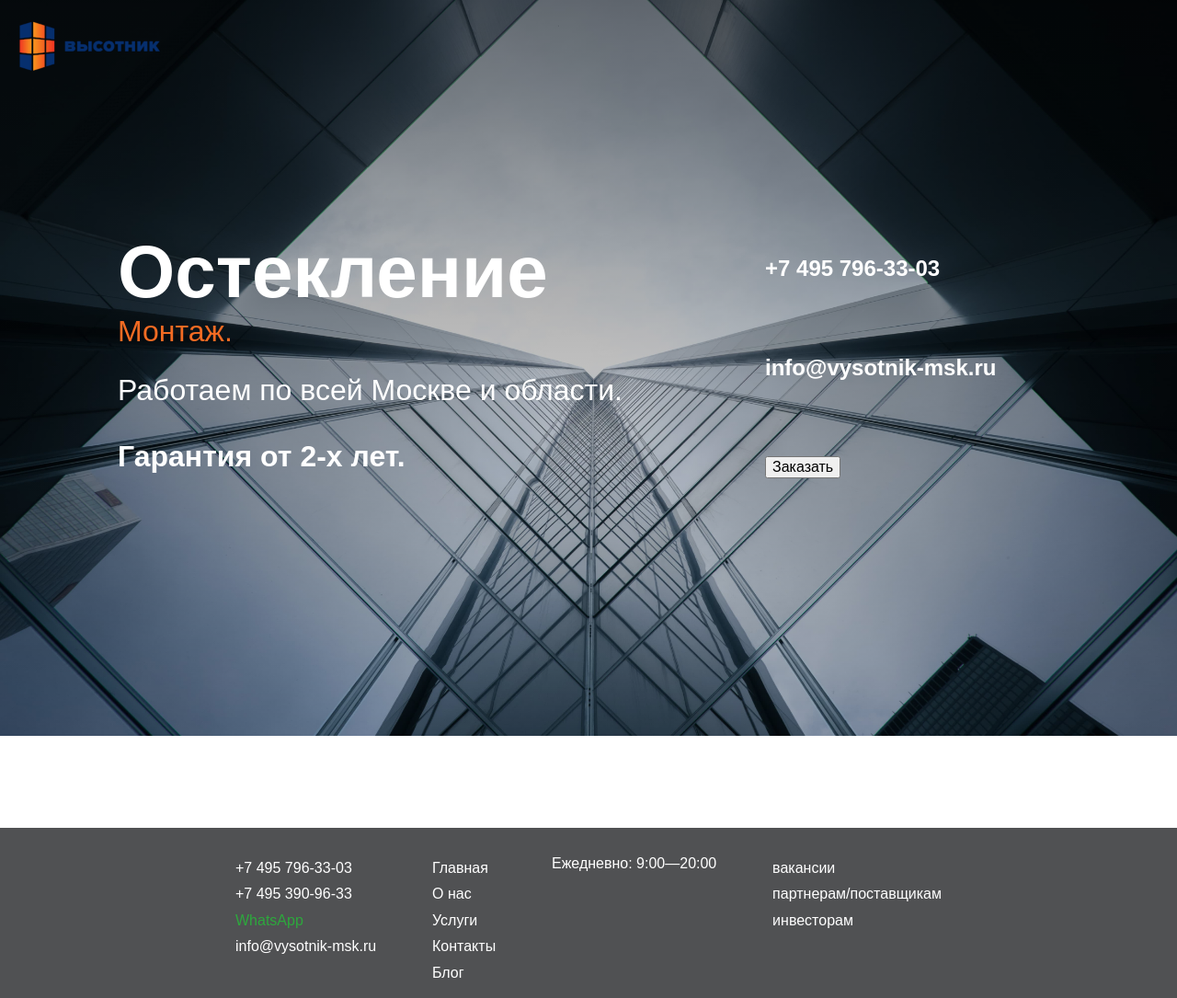
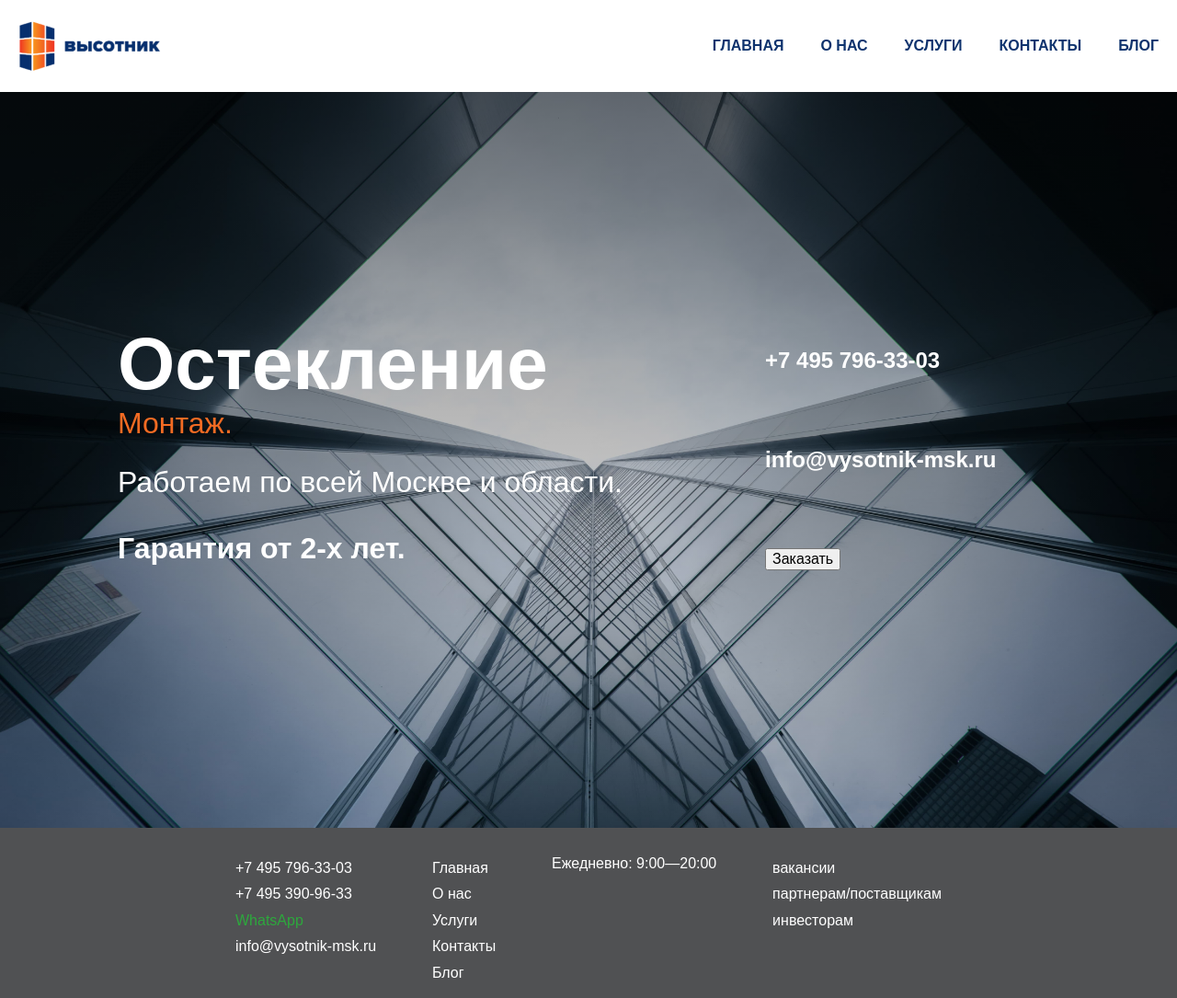
Before and after one commit to marselgabdulov/rope-access, a Gatsby site: page / in a window 1280 px wide. Shown: the whole page at 92% size. Built offline with nearby package versions, Linux system fonts and the light colour scheme; Gatsby itself is replaced by a stand-in of ours.

Commit message:
Fix navbar

```diff
--- a/src/components/Nav/Nav.js
+++ b/src/components/Nav/Nav.js
@@ -1,12 +1,11 @@
-import React from 'react'
+import React, { Component, Fragment } from 'react'
 import Link from 'gatsby-link'
 
 import { BurgerIcon } from '../../icons/BurgerIcon'
 import { CrossIcon } from '../../icons/CrossIcon'
-
 import './nav.css'
 
-class Nav extends React.Component {
+class Nav extends Component {
   constructor(props) {
     super(props)
     this.state = { isOpened: false }
@@ -25,14 +24,14 @@ class Nav extends React.Component {
 
   render() {
     const links = [
-      { name: 'Главная', to: '/' },
-      { name: 'О нас', to: '/about' },
-      { name: 'Услуги', to: '/services' },
-      { name: 'Контакты', to: '/contacts' },
-      { name: 'Блог', to: '/blog' },
+      { name: 'главная', to: '/' },
+      { name: 'о нас', to: '/about' },
+      { name: 'услуги', to: '/services' },
+      { name: 'контакты', to: '/contacts' },
+      { name: 'блог', to: '/blog' },
     ]
     return (
-      <div className="grid">
+      <Fragment>
         <a
           className="mobile-menu -open"
           onClick={this.handleOpen}
@@ -58,7 +57,8 @@ class Nav extends React.Component {
           </a>
           {this.renderLinks(links, this.handleClose)}
         </nav>
-      </div>
+        <nav className="main-nav -desktop ">{this.renderLinks(links)}</nav>
+      </Fragment>
     )
   }
 }
--- a/src/components/Nav/nav.css
+++ b/src/components/Nav/nav.css
@@ -43,7 +43,7 @@
 
 .main-nav a {
   color: var(--main-blue-color);
-  font-size: 1.2em;
+  font-size: 1em;
   font-weight: bold;
 }
 
@@ -60,15 +60,16 @@
   }
 
   .main-nav.-desktop {
-    height: 120px;
+    height: 100px;
     display: flex;
     align-items: center;
     justify-content: flex-end;
   }
 
-  .main-nav.-desktop a:not(.button) {
+  .main-nav.-desktop a {
     display: inline-block;
-    padding: 15px 20px;
+    margin: 0 20px;
+    text-transform: uppercase;
   }
 
   .main-nav.-desktop a:not(.button):not(.active):hover {
--- a/src/components/layout/layout.css
+++ b/src/components/layout/layout.css
@@ -36,7 +36,7 @@ main {
 /* Medium devices (desktops, 992px and up) */
 @media (min-width: 992px) {
   main {
-    padding-top: 0;
+    padding: 0;
     min-height: calc(100vh - 250px);
   }
   .logo {
```
